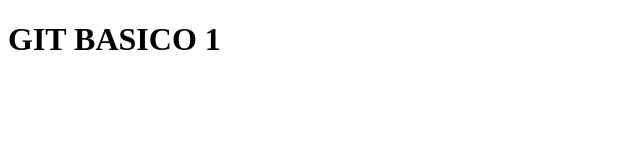
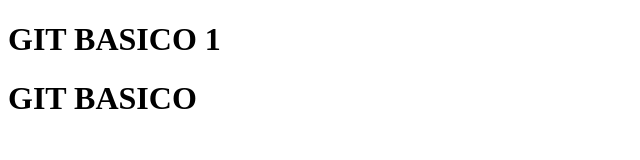
Before and after one commit to LUC4SBECERR4/Git--basico, a plain HTML site: page index.html in a window 1280 px wide. Shown: the whole page, without its empty margins (0-640 px from the left). Drawn offline with Linux system fonts and the light colour scheme.

Commit message:
cambio en otra rama

```diff
--- a/index.html
+++ b/index.html
@@ -9,5 +9,6 @@
 </head>
 <body>
     <h1>GIT BASICO 1</h1>
+    <h1>GIT BASICO</h1>
 </body>
 </html>
```
